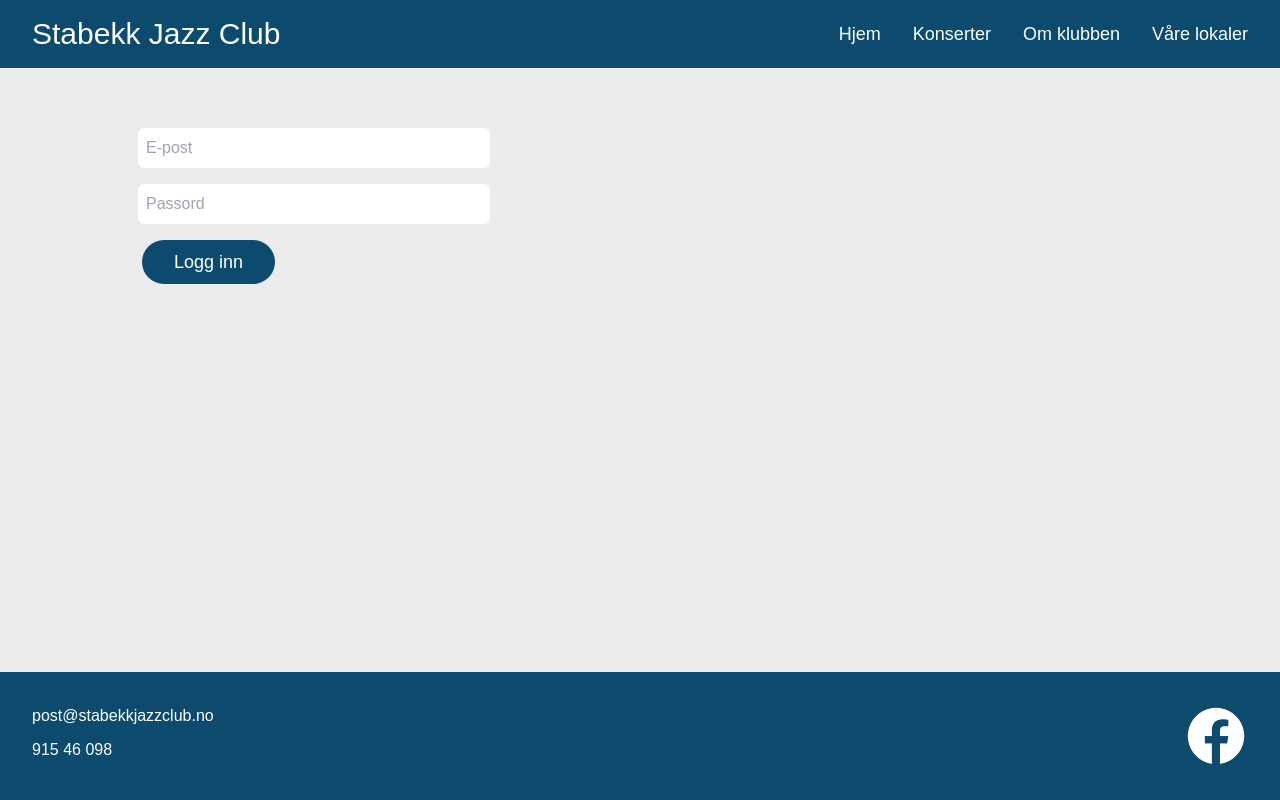
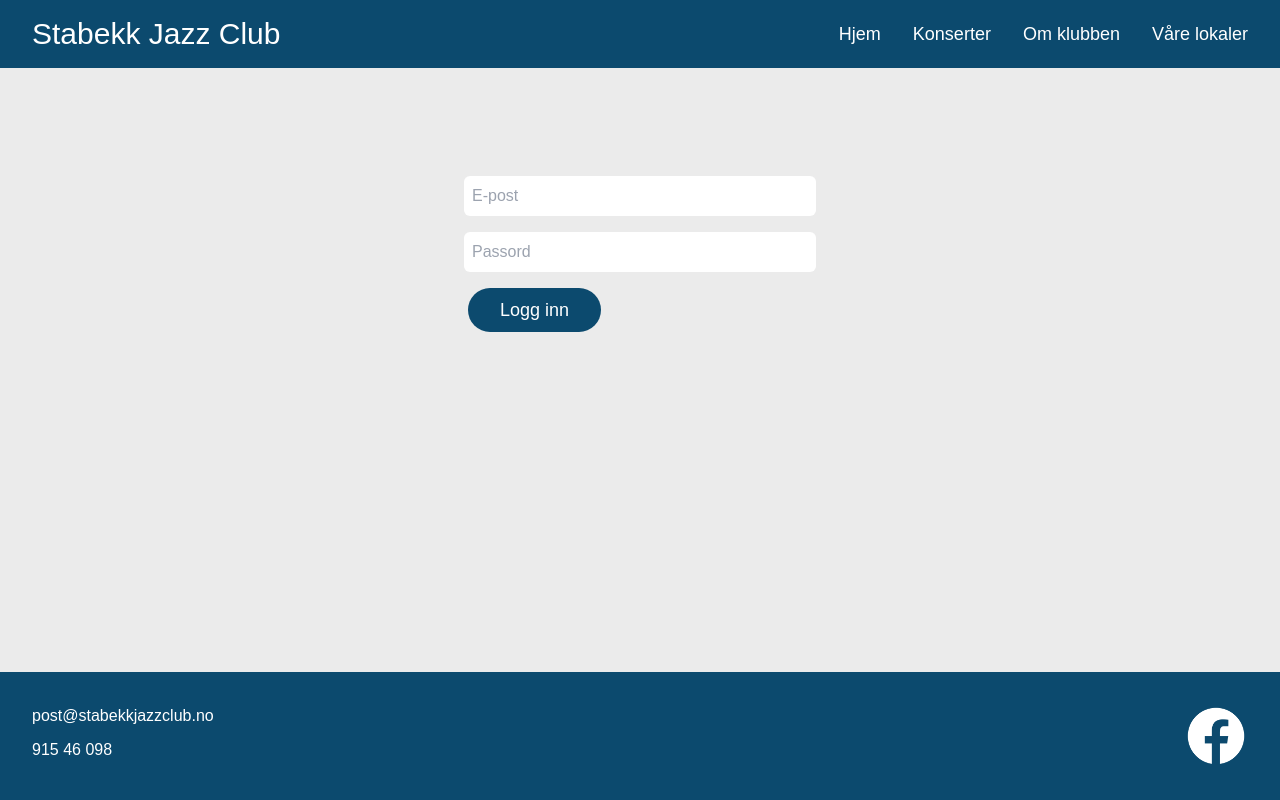
Before and after one commit to olalellingsen/stabekkjazzclub.no, a Next.js app in the folder stabekk-jazz-club/: page /admin in a window 1280 px wide. Built offline with nearby package versions, Linux system fonts and the light colour scheme; no server answers; what tailgrids would draw is missing.

Commit message:
fix small bugs

```diff
--- a/stabekk-jazz-club/src/app/admin/page.tsx
+++ b/stabekk-jazz-club/src/app/admin/page.tsx
@@ -39,6 +39,8 @@ const AdminPage = () => {
         password
       );
       console.log("User signed in:", userCredential.user);
+      setEmail("");
+      setPassword("");
     } catch (error) {
       setError("Invalid login credentials.");
       const firebaseError = error as { code: string; message: string };
@@ -74,7 +76,7 @@ const AdminPage = () => {
 
   // Display login form if the user is not logged in
   return (
-    <div className="grid gap-2 max-w-sm bg-gray-4 dark:bg-sky-950 p-4 rounded-lg">
+    <div className="grid gap-2 max-w-sm mx-auto sm:mt-12 bg-gray-4 dark:bg-sky-950 p-4 rounded-lg">
       <input
         type="email"
         value={email}
--- a/stabekk-jazz-club/src/app/globals.css
+++ b/stabekk-jazz-club/src/app/globals.css
@@ -51,7 +51,7 @@ button {
 }
 
 a {
-  @apply text-sky-900 dark:text-sky-300 w-max;
+  @apply text-sky-900 dark:text-sky-300 w-max hover:underline;
 }
 
 input,
```
